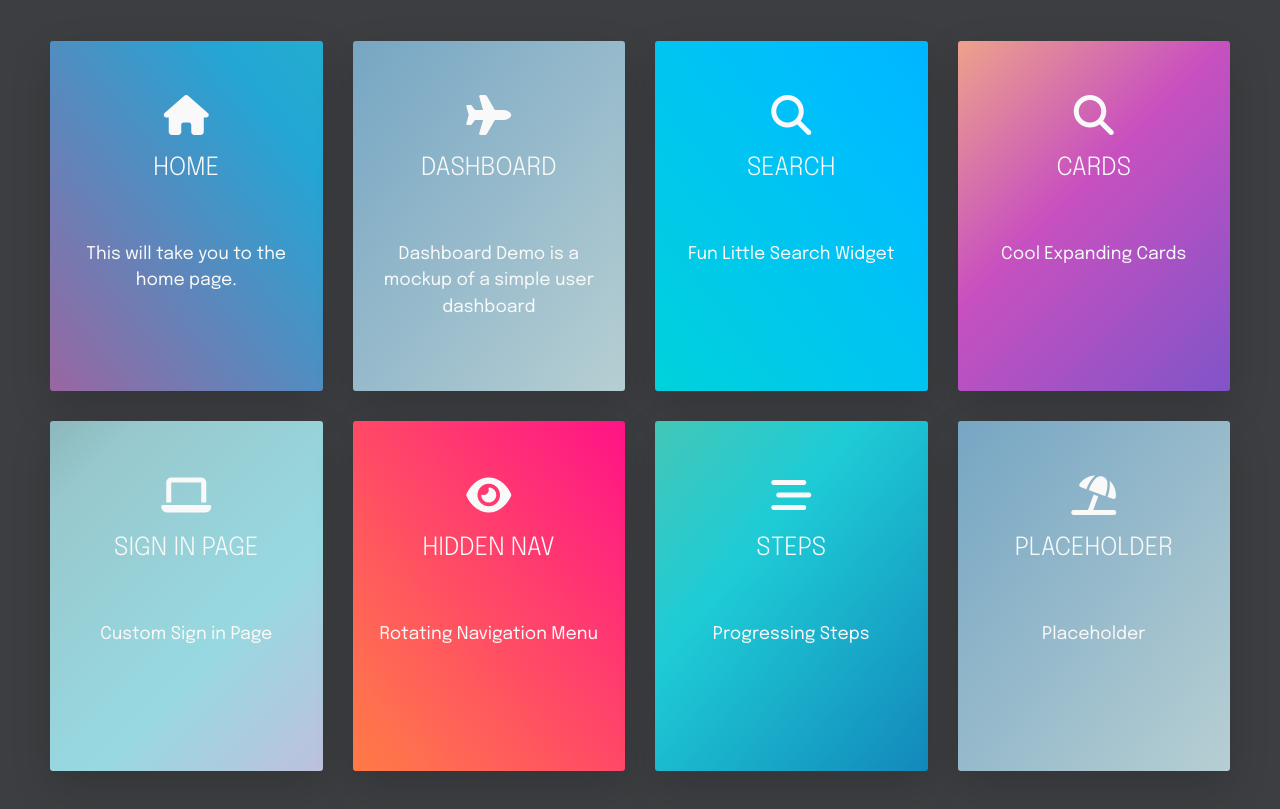
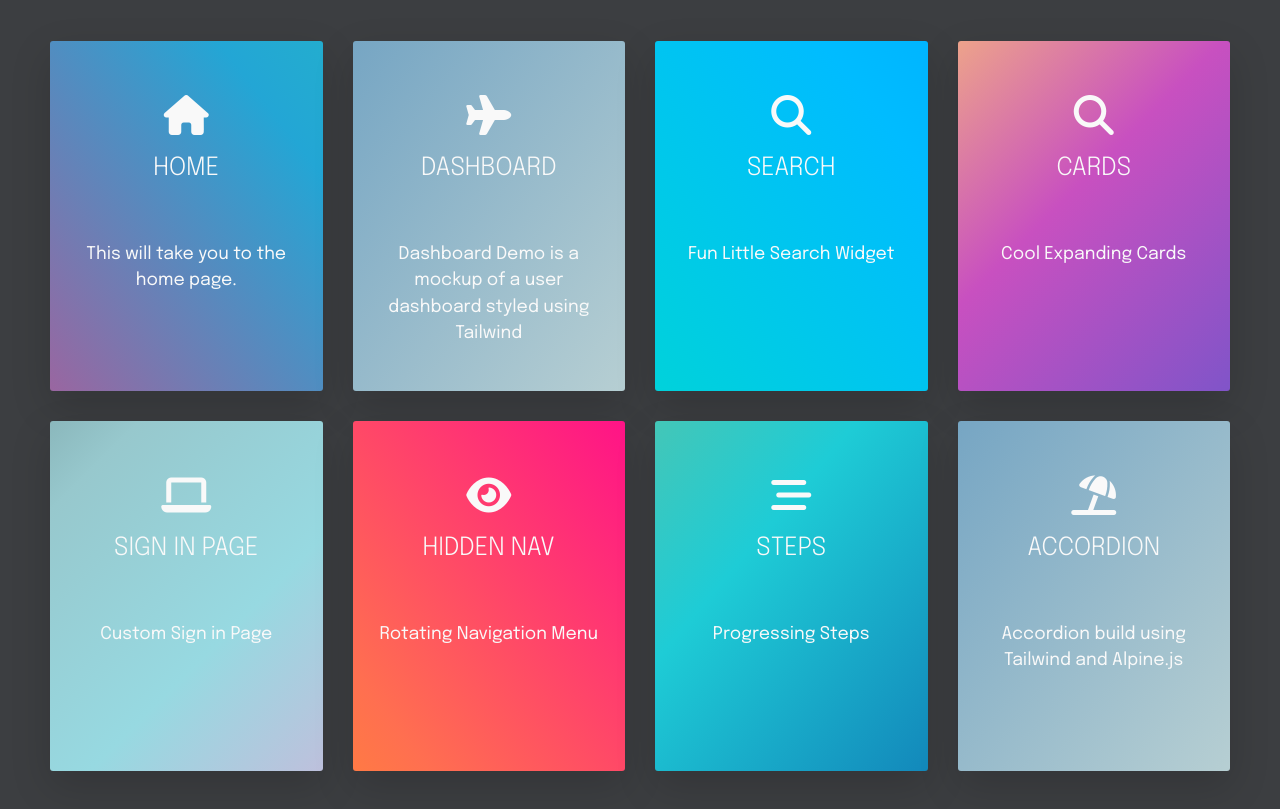
Before and after one commit to Kcor555/kcor555.github.io, a plain HTML site: page projects.html in a window 1280 px wide. Shown: the part 113-922 px from the top of the page. Drawn offline with Linux system fonts and the light colour scheme; some icons are missing.

Commit message:
Add accordion card

```diff
--- a/projects.html
+++ b/projects.html
@@ -55,7 +55,7 @@
 					</div>
 
 					<div class="pj-card__details">
-						<p>Dashboard Demo is a mockup of a simple user dashboard</p>
+						<p>Dashboard Demo is a mockup of a user dashboard styled using Tailwind</p>
 					</div>
 				</div>
 
@@ -172,18 +172,18 @@
 				<div class="pj-card__flip pj-card__front-color-6">
 					<div class="pj-card__title">
 						<i class="fa-solid fa-umbrella-beach fa-icon"></i>
-						<h4>Placeholder</h4>
+						<h4>Accordion</h4>
 					</div>
 
 					<div class="pj-card__details">
-						<p>Placeholder</p>
+						<p>Accordion build using Tailwind and Alpine.js</p>
 					</div>
 				</div>
 
 				<div class="pj-card__flip pj-card__back pj-card__back-color-6">
 					<div class="pj-card__cta">
-						<p class="pj-card__cta-text">Placeholder</p>
-						<a href="#" class="pj-btn">Select</a>
+						<p class="pj-card__cta-text">Tailwind Alpine.js Accordion</p>
+						<a href="projects/tailwind-alpine-accordion/tailwind-alpine-accordion.html" class="pj-btn">Select</a>
 					</div>
 				</div>
 			</div>
```
